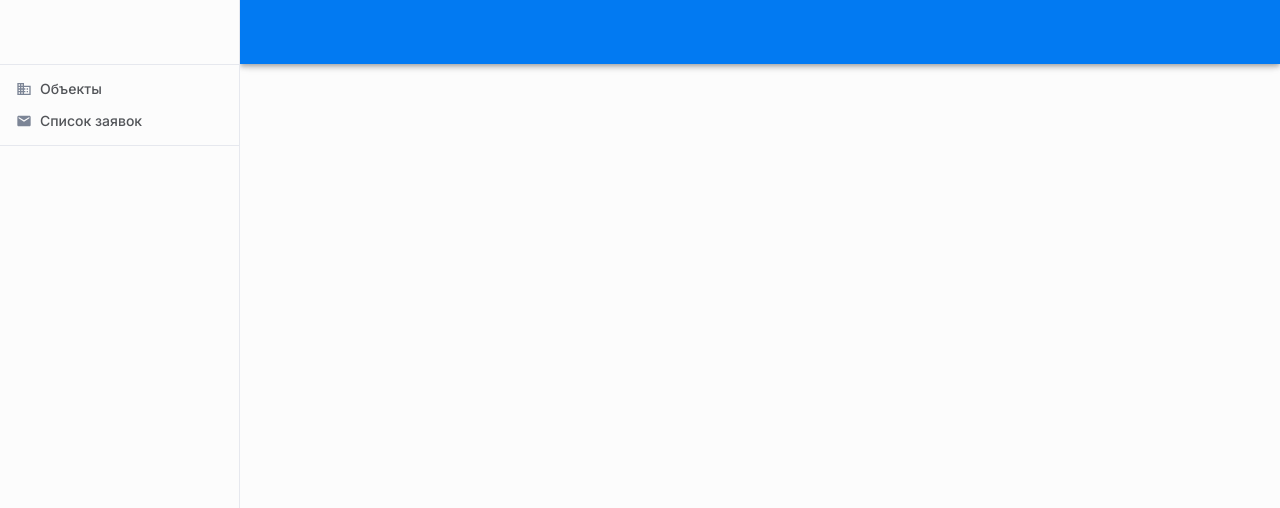
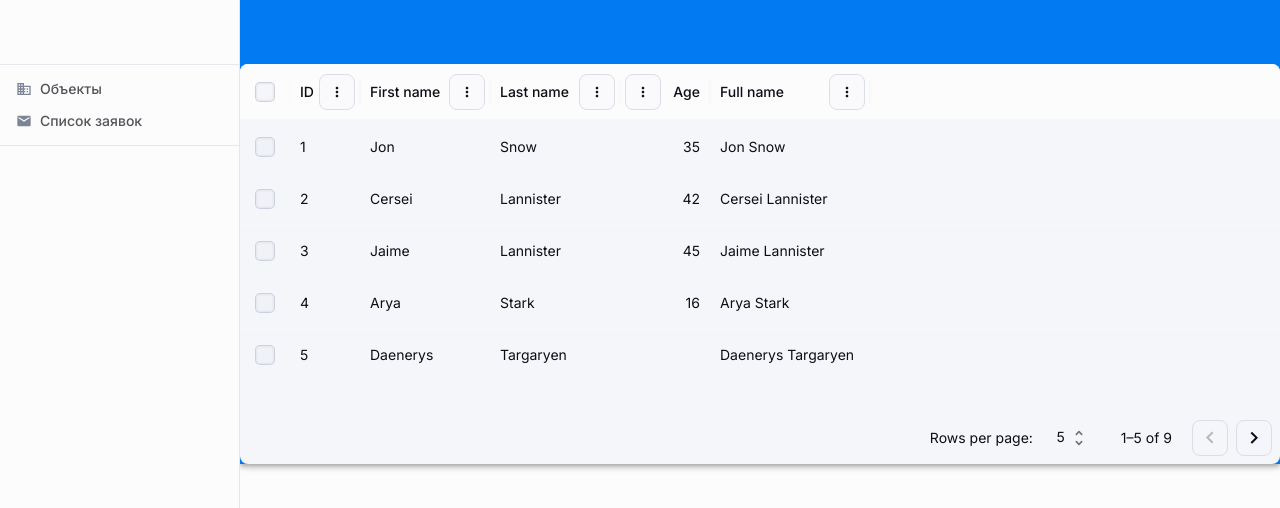
Before and after one commit to dikiyhleb/taskReact, a React (Vite) app: page /manager in a window 1280 px wide. Shown: the top 508 px of the page. Built offline with nearby package versions, Linux system fonts and the light colour scheme; sample sign-in values are in the browser's storage.

Commit message:
adding manager table example

```diff
--- a/package.json
+++ b/package.json
@@ -14,6 +14,7 @@
     "@emotion/styled": "^11.14.0",
     "@mui/icons-material": "^6.4.7",
     "@mui/material": "^6.4.7",
+    "@mui/x-data-grid": "^7.27.3",
     "@toolpad/core": "^0.12.1",
     "axios": "^1.8.2",
     "react": "^19.0.0",
--- /dev/null
+++ b/src/components/UI/ManagerTable.tsx
@@ -0,0 +1,31 @@
+import * as React from "react";
+import { DataGrid } from "@mui/x-data-grid";
+import Paper from "@mui/material/Paper";
+import { columns, paginationModel } from "../../configs/ManagerTableConfig";
+
+const rows = [
+  { id: 1, lastName: "Snow", firstName: "Jon", age: 35 },
+  { id: 2, lastName: "Lannister", firstName: "Cersei", age: 42 },
+  { id: 3, lastName: "Lannister", firstName: "Jaime", age: 45 },
+  { id: 4, lastName: "Stark", firstName: "Arya", age: 16 },
+  { id: 5, lastName: "Targaryen", firstName: "Daenerys", age: null },
+  { id: 6, lastName: "Melisandre", firstName: null, age: 150 },
+  { id: 7, lastName: "Clifford", firstName: "Ferrara", age: 44 },
+  { id: 8, lastName: "Frances", firstName: "Rossini", age: 36 },
+  { id: 9, lastName: "Roxie", firstName: "Harvey", age: 65 },
+];
+
+export default function ManagerTable() {
+  return (
+    <Paper sx={{ height: 400, width: "100%" }}>
+      <DataGrid
+        rows={rows}
+        columns={columns}
+        initialState={{ pagination: { paginationModel } }}
+        pageSizeOptions={[5, 10]}
+        checkboxSelection
+        sx={{ border: 0 }}
+      />
+    </Paper>
+  );
+}
--- /dev/null
+++ b/src/configs/ManagerTableConfig.ts
@@ -0,0 +1,23 @@
+import { GridColDef } from "@mui/x-data-grid/models/colDef/gridColDef";
+
+export const columns: GridColDef[] = [
+  { field: "id", headerName: "ID", width: 70 },
+  { field: "firstName", headerName: "First name", width: 130 },
+  { field: "lastName", headerName: "Last name", width: 130 },
+  {
+    field: "age",
+    headerName: "Age",
+    type: "number",
+    width: 90,
+  },
+  {
+    field: "fullName",
+    headerName: "Full name",
+    description: "This column has a value getter and is not sortable.",
+    sortable: false,
+    width: 160,
+    valueGetter: (value, row) => `${row.firstName || ""} ${row.lastName || ""}`,
+  },
+];
+
+export const paginationModel = { page: 0, pageSize: 5 };
--- a/src/pages/manager/Manager.tsx
+++ b/src/pages/manager/Manager.tsx
@@ -16,6 +16,7 @@ import AppTheme from "../../theme/AppTheme";
 import { BusinessOutlined } from "@mui/icons-material";
 import { AuthContext } from "../../context/AuthContext";
 import { useState } from "react";
+import ManagerTable from "../../components/UI/ManagerTable";
 
 const drawerWidth = 240;
 
@@ -40,6 +41,7 @@ export default function Manager(props: { disableCustomTheme?: boolean }) {
               {activePage}
             </Typography>
           </Toolbar>
+          <ManagerTable />
         </AppBar>
         <Drawer
           sx={{
```
Also changed, not shown: 1 other file (tests, documents, lock files or other folders).
